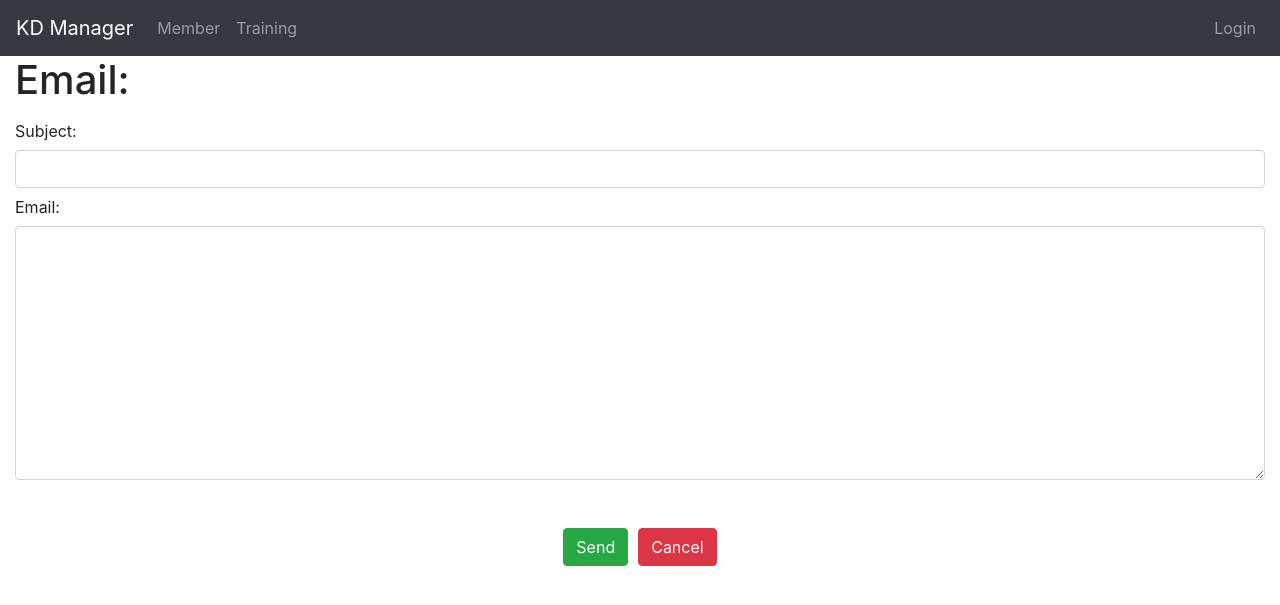
After one commit to hanbei/kdmanager, a Django app: page /email in a window 1280 px wide. The commit adds this page. Shown: the top 605 px of the page. Run offline with Django 3.2, Linux system fonts and the light colour scheme; some libraries are stand-ins or nearby versions.

Commit message:
Create form to send emails to all members

```diff
--- /dev/null
+++ b/kader/email.py
@@ -0,0 +1,6 @@
+from django.core.mail import send_mass_mail
+
+
+def send_email(subject, text, recipients):
+    #recipients = recipients.append("kader@nrwkendo.de")
+    send_mass_mail([(subject, text, 'kader@nrwkendo.de', recipients)])
--- a/kader/forms.py
+++ b/kader/forms.py
@@ -5,30 +5,33 @@ from kader.models import Member, Fight
 
 
 class MemberForm(forms.Form):
-    name = forms.CharField(max_length=100, attrs={'class': 'form-control'})
-    first_name = forms.CharField(max_length=100, attrs={'class': 'form-control'})
-    birth_date = forms.DateField(attrs={'class': 'form-control'})
-    email = forms.EmailField(attrs={'class': 'form-control'})
+    name = forms.CharField(max_length=100)
+    first_name = forms.CharField(max_length=100)
+    birth_date = forms.DateField()
+    email = forms.EmailField()
 
-    gender = forms.CharField(max_length=1, choices=(("m", "male"), ("f", "female")), attrs={'class': 'form-control'})
+    gender = forms.ChoiceField(choices=(("m", "male"), ("f", "female")))
     active = forms.BooleanField()
 
-    grade = forms.CharField(max_length=10, null=True, blank=True, choices=models.GRADES,
-                            attrs={'class': 'form-control'})
+    grade = forms.ChoiceField(choices=models.GRADES)
     zekken = forms.BooleanField()
     jacket = forms.BooleanField()
 
 
 class TrainingForm(forms.Form):
     date = forms.DateField()
-    members = forms.ModelMultipleChoiceField(queryset=Member.objects.all(), choices=Member.objects.all(),
-                                             attrs={'size': 20})
+    members = forms.ModelMultipleChoiceField(queryset=Member.objects.all())#, choices=Member.objects.all())
 
 
 class FightForm(forms.Form):
     red = forms.ModelMultipleChoiceField(Fight.objects.all())
     white = forms.ModelMultipleChoiceField(Fight.objects.all())
-    red_point_one = forms.CharField(max_length=1, null=True, blank=True, choices=models.POINTS)
-    red_point_two = forms.CharField(max_length=1, null=True, blank=True, choices=models.POINTS)
-    white_point_one = forms.CharField(max_length=1, null=True, blank=True, choices=models.POINTS)
-    white_point_two = forms.CharField(max_length=1, null=True, blank=True, choices=models.POINTS)
+    red_point_one = forms.ChoiceField(choices=models.POINTS)
+    red_point_two = forms.ChoiceField(choices=models.POINTS)
+    white_point_one = forms.ChoiceField(choices=models.POINTS)
+    white_point_two = forms.ChoiceField(choices=models.POINTS)
+
+
+class EmailForm(forms.Form):
+    subject = forms.CharField(label='Subject', max_length=100)
+    email_text = forms.CharField(label='Email', widget=forms.Textarea)
--- /dev/null
+++ b/kader/templates/kader/email_form.html
@@ -0,0 +1,39 @@
+{% extends 'layout.html' %}
+{% load widget_tweaks %}
+
+{% block content %}
+<div class="row">
+    <div class="col-md-12">
+        <h1>Email:</h1>
+    </div>
+</div>
+<div class="row">
+    <div class="col-md-12">
+        <form action="" method="post">
+            {% csrf_token %}
+            <div class="form-row">
+                {{ form.subject.errors }}
+                <label class="col-form-label col-md-1" for="{{ form.subject.id_for_label }}">Subject:</label>
+                <div class="col-md-12">
+                    {{ form.subject|add_class:'form-control' }}
+                </div>
+            </div>
+            <div class="form-row">
+                {{ form.email_text.errors }}
+                <label class="col-form-label col-md-1" for="{{ form.email_text.id_for_label }}">Email:</label>
+                <div class="col-md-12">
+                    {{ form.email_text|add_class:'form-control' }}
+                </div>
+            </div>
+            <div class="form-row justify-content-center mt-5">
+                <div class="col-xs-2">
+                    <input type="submit" class="btn btn-success" value="Send"/>
+                </div>
+                <div class="col-xs-3">
+                    <input type="submit" class="btn btn-danger" formnovalidate name="cancel" value="Cancel"/>
+                </div>
+            </div>
+        </form>
+    </div>
+</div>
+{% endblock %}
--- a/kader/templates/kader/member_list.html
+++ b/kader/templates/kader/member_list.html
@@ -9,7 +9,10 @@
     </div>
     <div class="col-sm-6 text-right">
         {% if perms.kader.add_member %}
-        <h1><a href="{% url 'create' %}"><i class="far fa-plus-square"></i></a></h1>
+        <h1>
+            <a href="{% url 'send_email' %}"><i class="far fa-envelope"></i></a>
+            <a href="{% url 'create' %}"><i class="far fa-plus-square"></i></a>
+        </h1>
         {% endif %}
     </div>
 </div>
--- a/kader/urls.py
+++ b/kader/urls.py
@@ -4,6 +4,7 @@ from . import views
 
 urlpatterns = [
     path('', views.MemberListView.as_view(), name='home'),
+    path('email', views.send_email, name='send_email'),
     path('csv', views.export_members_to_csv, name='csv_export'),
     path('create/', views.MemberCreate.as_view(), name='create'),
     path('<int:pk>/', views.MemberDetailView.as_view(), name='detail'),
--- a/kader/views.py
+++ b/kader/views.py
@@ -5,12 +5,12 @@ from django.http import HttpResponse
 from django.shortcuts import render, redirect, get_object_or_404
 from django.template import loader
 from django.urls import reverse, reverse_lazy
-# Create your views here.
 from django.views import generic
 from django.views.generic import CreateView, UpdateView, DeleteView
 from django_tables2 import SingleTableView
 from django_tables2.export import ExportMixin
 
+from kader import forms, email
 from kader.tables import MemberTable
 from .models import Member, Training, Fight
 
@@ -33,6 +33,7 @@ def logout(request):
     auth.logout(request)
     return redirect(reverse('login'))
 
+
 @login_required
 def export_members_to_csv(request):
     # Create the HttpResponse object with the appropriate CSV header.
@@ -47,6 +48,7 @@ def export_members_to_csv(request):
     }
     response.write(t.render(c))
     return response
+
 
 @login_required
 def export_training_to_csv(request, pk):
@@ -207,9 +209,6 @@ class FightCreateView(PermissionRequiredMixin, CreateView):
         return super().dispatch(request, *args, **kwargs)
 
     def form_valid(self, form):
-        """
-        Overridden to add the ipsum relation to the `Lorem` instance.
-        """
         form.instance.training = self.training
         return super().form_valid(form)
 
@@ -229,6 +228,7 @@ class FightUpdateView(PermissionRequiredMixin, UpdateView):
     def get_success_url(self):
         return reverse_lazy('training_detail', args=(self.kwargs['training_pk'],))
 
+
 class FightDeleteView(PermissionRequiredMixin, DeleteView):
     permission_required = 'kader.delete_fight'
     model = Fight
@@ -243,3 +243,20 @@ class FightDeleteView(PermissionRequiredMixin, DeleteView):
 
     def get_success_url(self):
         return reverse_lazy('training_detail', args=(self.kwargs['training_pk'],))
+
+
+def send_email(request):
+    if request.method == 'POST':
+        form = forms.EmailForm(request.POST)
+
+        if "cancel" in request.POST:
+            print("Cancelled")
+        elif form.is_valid():
+            subject = form.cleaned_data['subject']
+            email_text = form.cleaned_data['email_text']
+            email.send_email(subject, email_text, list(map(lambda member : member.email, Member.objects.all())))
+
+        return redirect(reverse('home'))
+    else:
+        form = forms.EmailForm()
+        return render(request, 'kader/email_form.html', {'form': form})
```
Also changed, not shown: kader/templates/kader/fight_form.html (+0 -8 lines), kdmgmt2/settings.py (+13 -0 lines).
